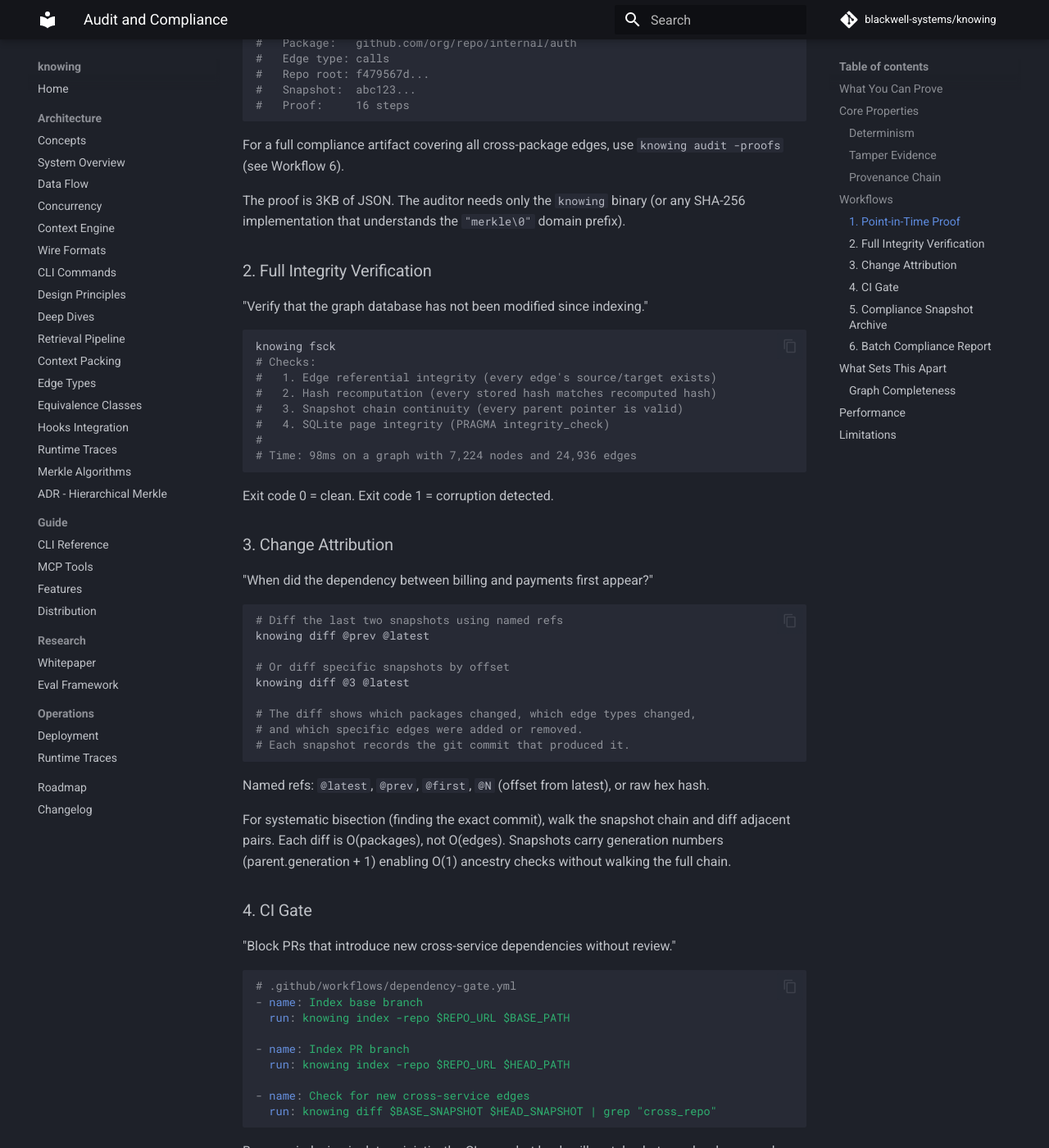
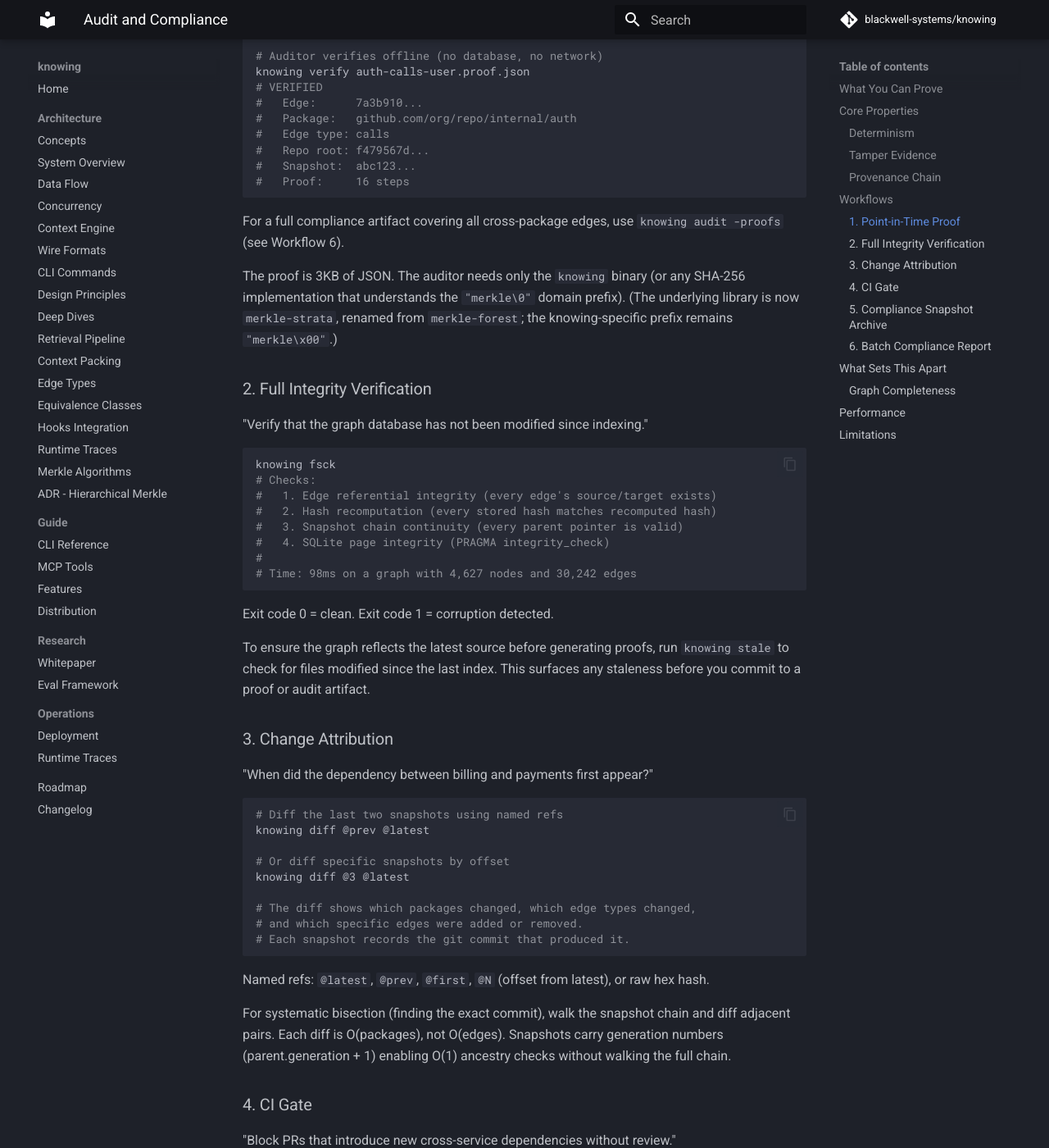
Before and after one commit to blackwell-systems/knowing, an MkDocs documentation site: the page built from docs/guide/audit-compliance.md, in a window 1280 px wide and 1400 px high, scrolled down 2519 px. Shown: the whole window at 82% size. Built offline with MkDocs 1.6.1 and Material for MkDocs 9.7.7, drawn with Linux system fonts in a browser that asks for light colours; comment, search, counter and statistics services are not loaded; some of the changed text lies outside the part shown.

Commit message:
docs: update audit-compliance.md (counts, merkle-strata note, staleness check, domain separation)

````diff
--- a/docs/guide/audit-compliance.md
+++ b/docs/guide/audit-compliance.md
@@ -50,6 +50,8 @@ Git commit hash (stored on snapshot)
 
 Every step is a deterministic computation from content. The data is the audit trail.
 
+Single-group trees include an extra domain-separation step at the top level (the tree root is always distinct from the group root, even with one group). This prevents structural collisions and is handled automatically by the proof generation and verification code.
+
 ## Workflows
 
 ### 1. Point-in-Time Proof
@@ -81,7 +83,7 @@ knowing verify auth-calls-user.proof.json
 
 For a full compliance artifact covering all cross-package edges, use `knowing audit -proofs` (see Workflow 6).
 
-The proof is 3KB of JSON. The auditor needs only the `knowing` binary (or any SHA-256 implementation that understands the `"merkle\0"` domain prefix).
+The proof is 3KB of JSON. The auditor needs only the `knowing` binary (or any SHA-256 implementation that understands the `"merkle\0"` domain prefix). (The underlying library is now `merkle-strata`, renamed from `merkle-forest`; the knowing-specific prefix remains `"merkle\x00"`.)
 
 ### 2. Full Integrity Verification
 
@@ -95,10 +97,12 @@ knowing fsck
 #   3. Snapshot chain continuity (every parent pointer is valid)
 #   4. SQLite page integrity (PRAGMA integrity_check)
 #
-# Time: 98ms on a graph with 7,224 nodes and 24,936 edges
+# Time: 98ms on a graph with 4,627 nodes and 30,242 edges
 ```
 
 Exit code 0 = clean. Exit code 1 = corruption detected.
+
+To ensure the graph reflects the latest source before generating proofs, run `knowing stale` to check for files modified since the last index. This surfaces any staleness before you commit to a proof or audit artifact.
 
 ### 3. Change Attribution
 
@@ -209,7 +213,7 @@ The result: `knowing fsck` on a correctly indexed repo reports 0 errors. This is
 |-----------|---------|-----------------|
 | Proof generation | 72us | One specific edge exists in a snapshot |
 | Proof verification | 1.2us | The proof is cryptographically valid |
-| `knowing fsck` | 98ms | Entire graph integrity (7,224 nodes, 24,936 edges) |
+| `knowing fsck` | 98ms | Entire graph integrity (4,627 nodes, 30,242 edges) |
 | Snapshot diff | 6us | Which packages changed between two snapshots |
 | Snapshot chain walk | O(N) snapshots, O(packages) per diff | When a relationship first appeared |
 
````
